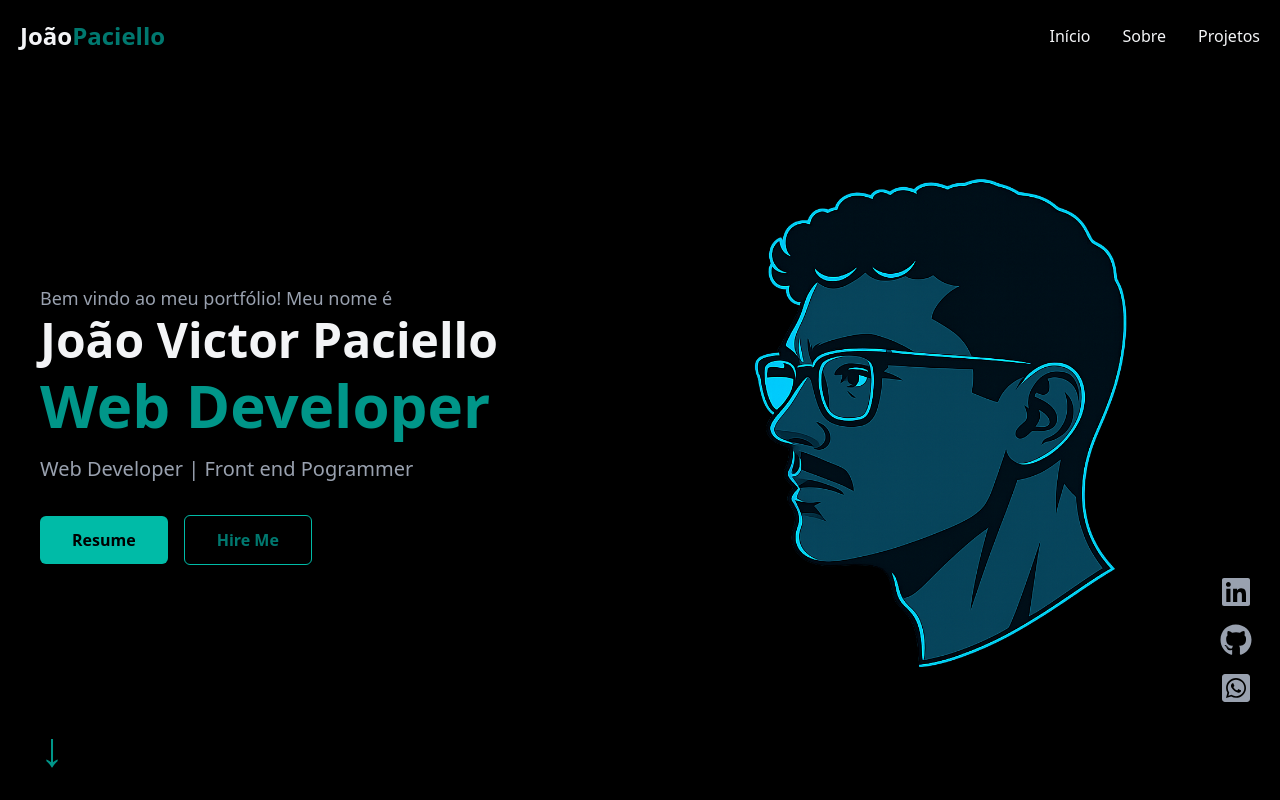
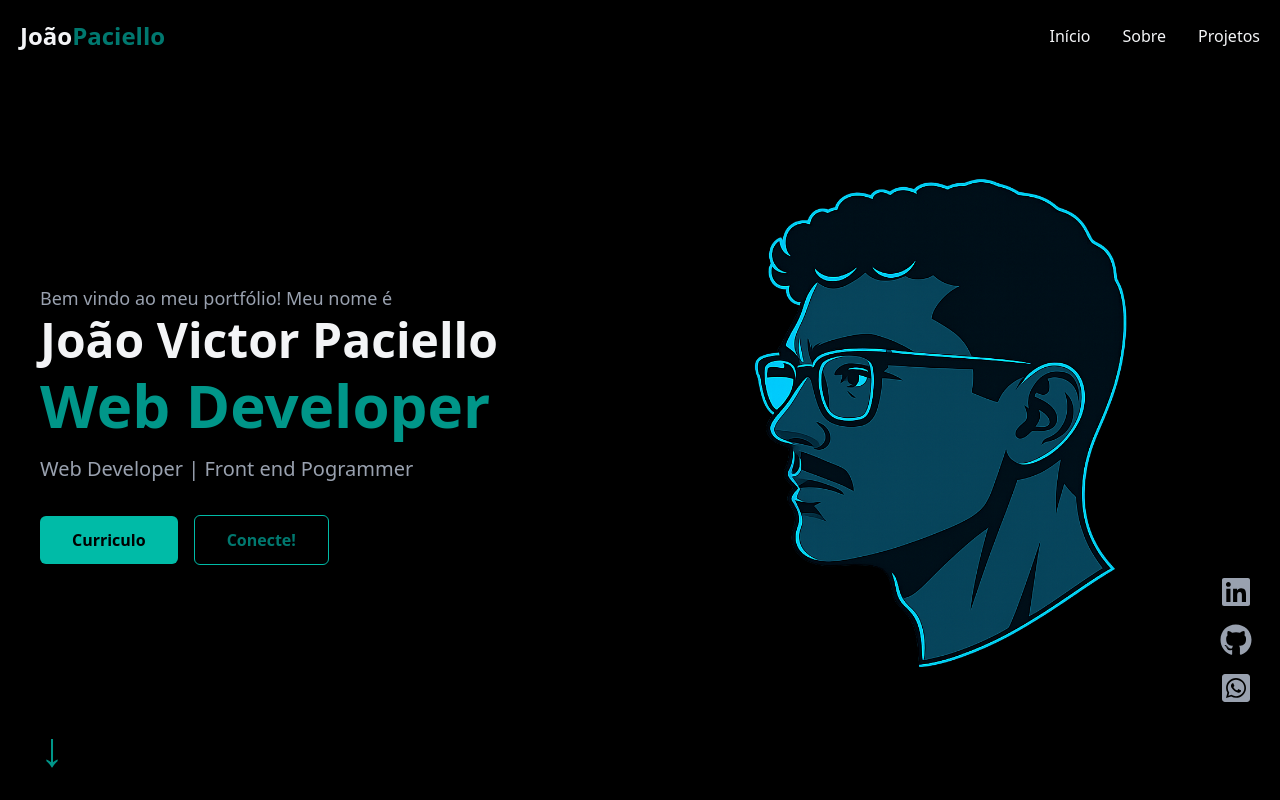
Before and after one commit to JvPaciello/portfolio, a React (Vite) app: page / in a window 1280 px wide. Shown: the top 800 px of the page. Built offline with nearby package versions, Linux system fonts and the light colour scheme.

Commit message:
Refactor adicionada a função de baixar o curriculo

```diff
--- a/src/components/HeroSection.jsx
+++ b/src/components/HeroSection.jsx
@@ -22,12 +22,12 @@ function HeroSection() {
             Web Developer | Front end Pogrammer
           </p>
           <div className="mt-6 sm:mt-8 flex flex-col sm:flex-row sm:justify-center lg:justify-start items-center gap-3 sm:gap-4">
-            <button className="bg-teal-500 text-black font-bold py-2.5 px-6 sm:py-3 sm:px-8 rounded-md hover:bg-teal-600 transition-all duration-300 w-60 sm:w-auto text-xs sm:text-sm md:text-base cursor-pointer">
-              Resume
-            </button>
-            <button className="border border-teal-500 text-teal-700 font-bold py-2.5 px-6 sm:py-3 sm:px-8 rounded-md hover:bg-teal-500 hover:text-black transition-all duration-300 w-60 sm:w-auto text-xs sm:text-sm md:text-base cursor-pointer">
-              Hire Me
-            </button>
+            <a href="/assets/paciello-curriculum-vitae.pdf" download="/assets/paciello-curriculum-vitae.pdf"><button className="bg-teal-500 text-black font-bold py-2.5 px-6 sm:py-3 sm:px-8 rounded-md hover:bg-teal-600 transition-all duration-300 w-60 sm:w-auto text-xs sm:text-sm md:text-base cursor-pointer">
+              Curriculo
+            </button></a>
+            <a  target="_blank"><button className="border border-teal-500 text-teal-700 font-bold py-2.5 px-6 sm:py-3 sm:px-8 rounded-md hover:bg-teal-500 hover:text-black transition-all duration-300 w-60 sm:w-auto text-xs sm:text-sm md:text-base cursor-pointer">
+              Conecte!
+            </button></a>
           </div>
         </div>
       </div>
```
Also changed, not shown: 1 other file (tests, documents, lock files or other folders).
